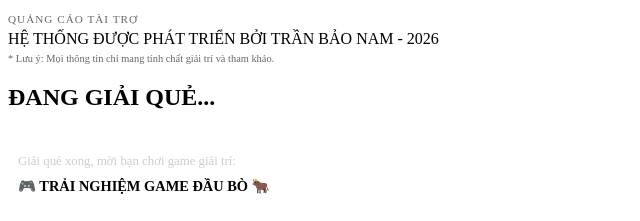
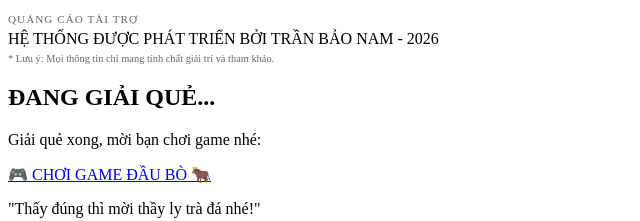
Before and after one commit to svdrecdivo-ship-it/tiem-que, a plain HTML site: page index.html in a window 1280 px wide. Shown: the part 502-723 px from the top of the page, without its empty margins (0-640 px from the left). Drawn offline with Linux system fonts and the light colour scheme.

Commit message:
Update index.html

```diff
--- a/index.html
+++ b/index.html
@@ -45,19 +45,16 @@
                     * Lưu ý: Mọi thông tin chỉ mang tính chất giải trí và tham khảo.
                 </p>
             </div>
-        </div>
-
-        <div id="result-screen" class="hidden card">
+        </div> <div id="result-screen" class="hidden card">
             <h2 id="ten-que">ĐANG GIẢI QUẺ...</h2>
             <div class="divider"></div>
 
             <p id="loi-giai"></p>
 
-            <div style="margin: 15px 0; padding: 10px; border: 1px dashed var(--gold); border-radius: 10px;">
-                <p style="font-size: 0.8rem; color: #ccc; margin-bottom: 8px;">Giải quẻ xong, mời bạn chơi game giải trí:</p>
-                <a href="https://svdrecdivo-ship-it.github.io/webgamedaubo/" target="_blank"
-                   style="color: var(--gold); font-weight: bold; text-decoration: none; text-transform: uppercase; font-size: 0.9rem;">
-                   🎮 TRẢI NGHIỆM GAME ĐẦU BÒ 🐂
+            <div class="game-referral">
+                <p>Giải quẻ xong, mời bạn chơi game nhé:</p>
+                <a href="https://svdrecdivo-ship-it.github.io/webgamedaubo/" target="_blank">
+                    🎮 CHƠI GAME ĐẦU BÒ 🐂
                 </a>
             </div>
 
```
